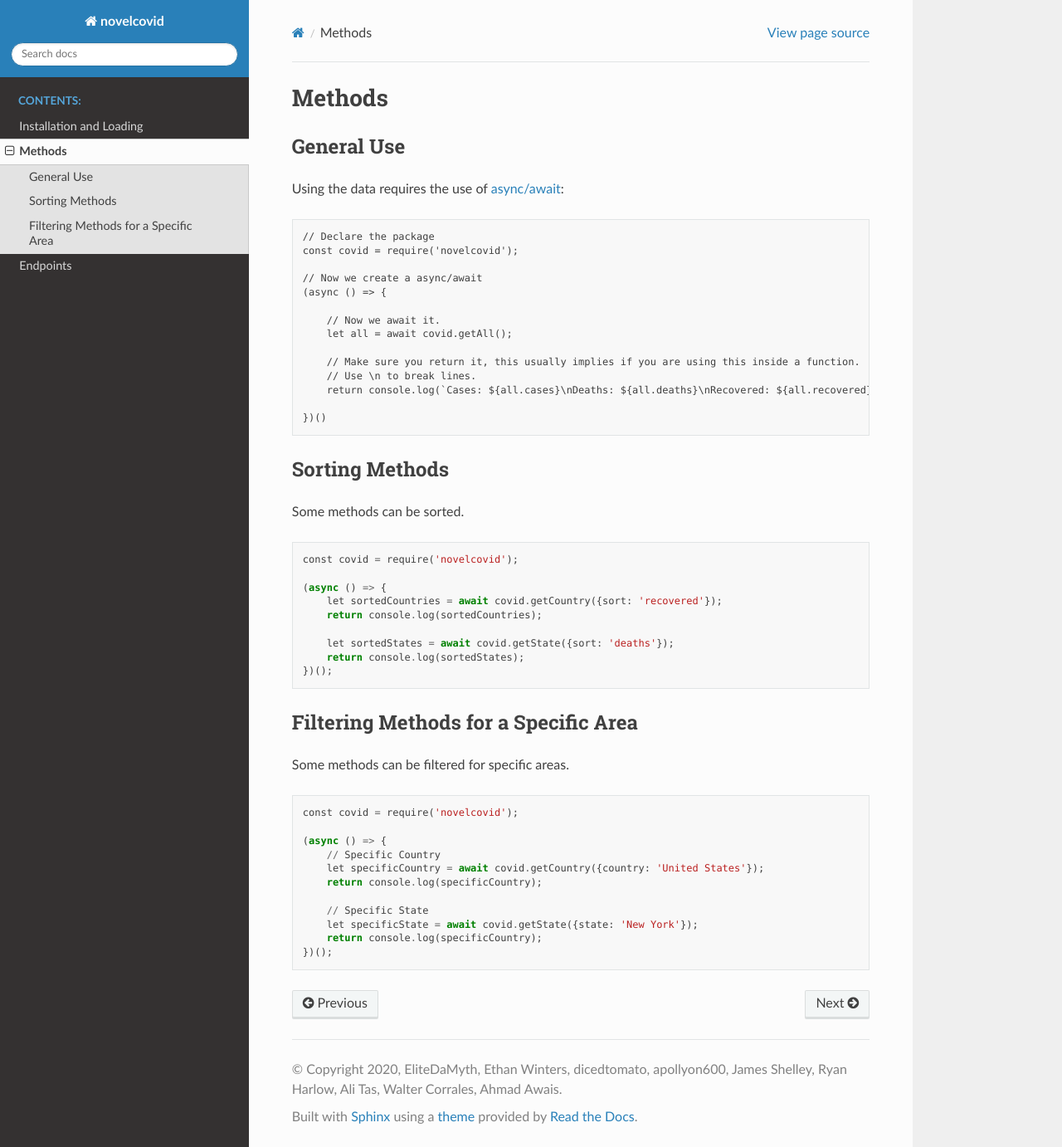
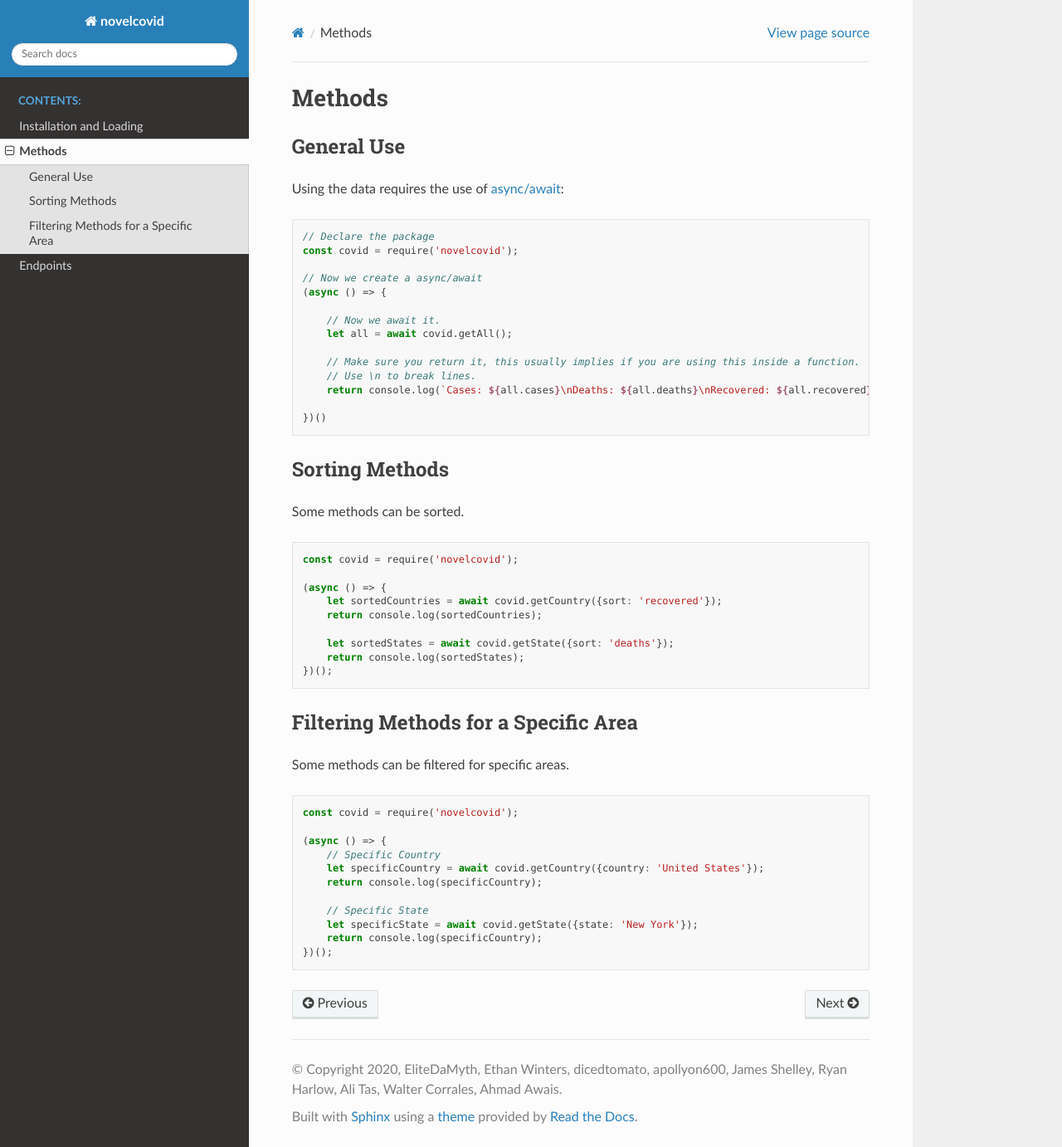
Before and after one commit to disease-sh/API, a Sphinx documentation site: the page built from docs/methods.rst, in a window 1280 px wide and 1382 px high. Shown: the whole window at 83% size. Built offline with Sphinx 7.4.7 and the Read the Docs theme 2.0.0, drawn with Linux system fonts in a browser that asks for light colours.

Commit message:
Fix methods.rst

```diff
--- a/docs/methods.rst
+++ b/docs/methods.rst
@@ -6,7 +6,7 @@ General Use
 
 Using the data requires the use of `async/await <https://javascript.info/async-await>`_:
 
-.. code-block::
+.. code-block:: javascript
 
     // Declare the package
     const covid = require('novelcovid');
@@ -28,7 +28,7 @@ Sorting Methods
 
 Some methods can be sorted.
 
-.. code-block::
+.. code-block:: javascript
 
     const covid = require('novelcovid');
 
@@ -45,7 +45,7 @@ Filtering Methods for a Specific Area
 
 Some methods can be filtered for specific areas.
 
-.. code-block::
+.. code-block:: javascript
 
     const covid = require('novelcovid');
 
```
